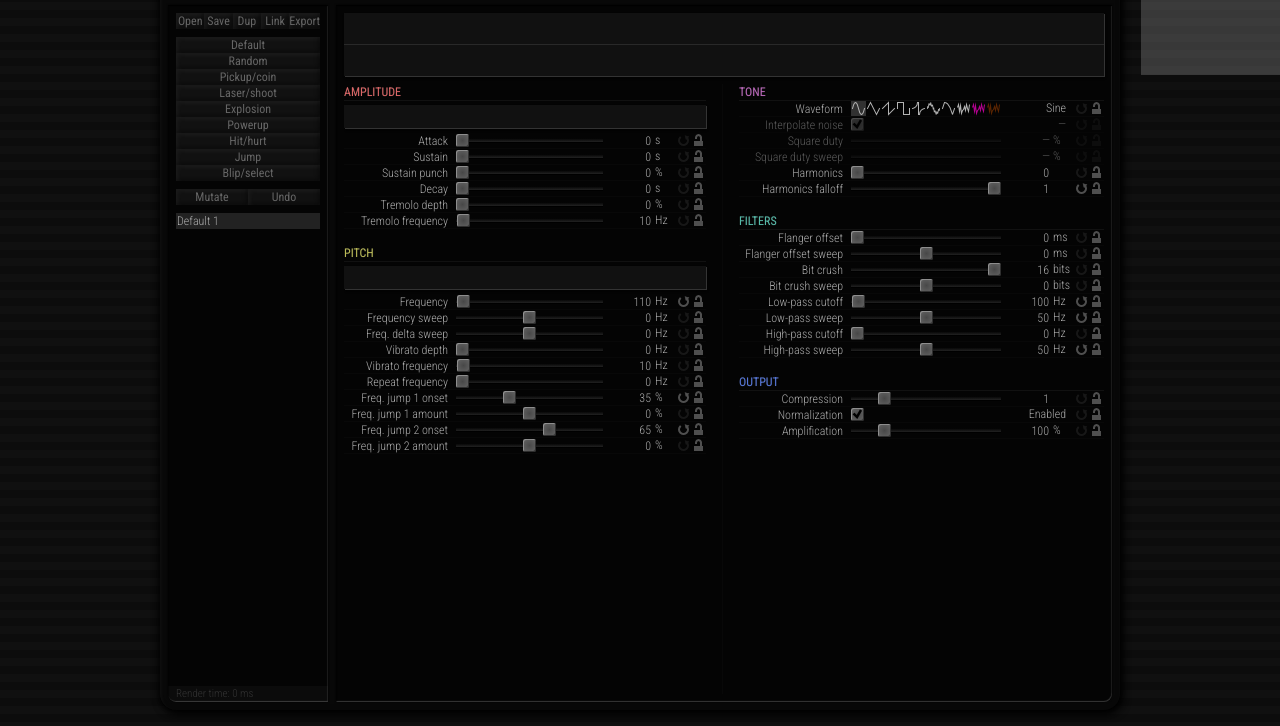
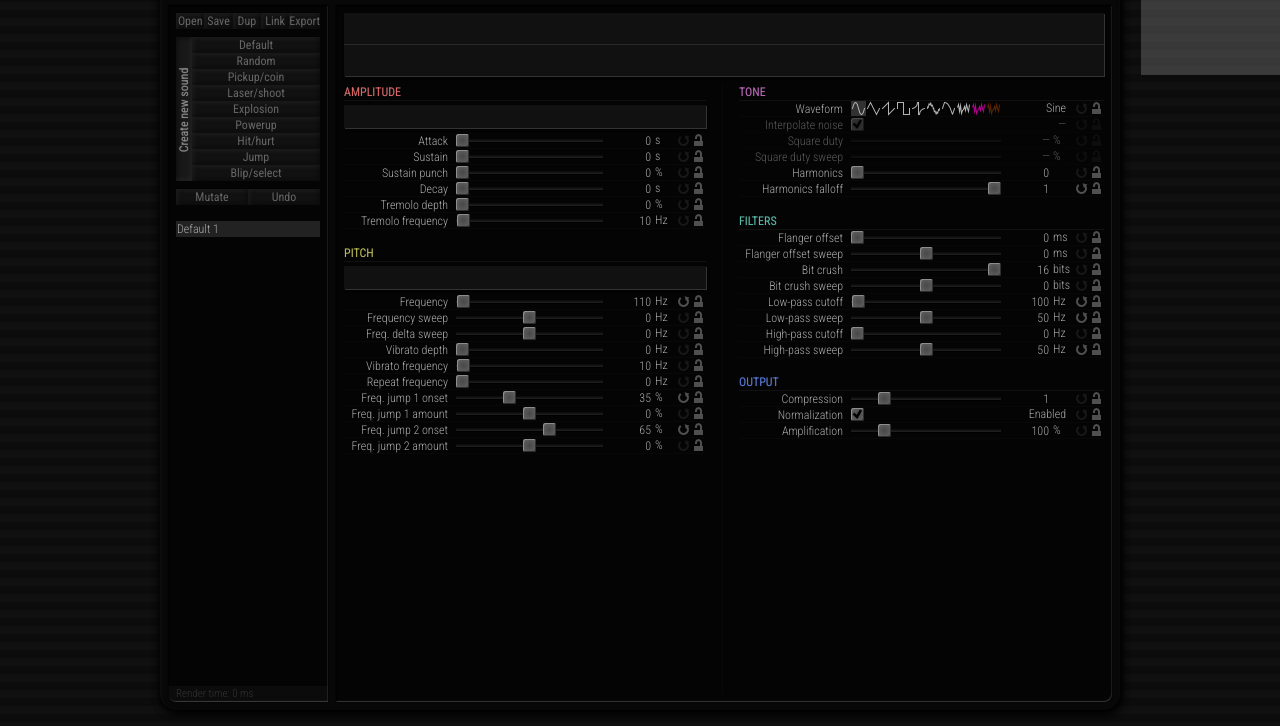
Before and after one commit to ttencate/jfxr, a website: page index.html in a window 1280 px wide. Shown: the part 74-800 px from the top of the page. Drawn offline with nearby package versions, Linux system fonts and the light colour scheme; grey boxes are pictures that could not be loaded; a web font is replaced by a local one.

Commit message:
Add toggle button to overwrite current sound
Fixes #3.

```diff
--- a/index.html
+++ b/index.html
@@ -61,10 +61,16 @@
               <span>Export</span>
             </button>
           </div>
-          <div class="presets">
-            <button ng-repeat="preset in ctrl.presets" class="button button-preset" ng-click="ctrl.applyPreset(preset)">
-              <span>{{preset.name}}</span>
-            </button>
+          <div class="toolbar">
+            <label class="button button-createnew" ng-class="{'button-checked': ctrl.createNew}" title="Create a new sound each time you click one of the preset buttons">
+              <input type="checkbox" ng-model="ctrl.createNew"></input>
+              <span>Create new sound</span>
+            </label>
+            <div class="presets">
+              <button ng-repeat="preset in ctrl.presets" class="button button-preset" ng-click="ctrl.applyPreset(preset)">
+                <span>{{preset.name}}</span>
+              </button>
+            </div>
           </div>
           <div class="toolbar">
             <button class="button button-preset" ng-click="ctrl.mutate()" title="Slightly change all parameters, except those which are locked">
--- a/src/main.js
+++ b/src/main.js
@@ -58,6 +58,7 @@ jfxrApp.controller('JfxrCtrl', ['context', 'Player', '$scope', '$timeout', '$win
 
   this.analyserEnabled = localStorage.get('analyserEnabled', true);
   this.autoplay = localStorage.get('autoplayEnabled', true);
+  this.createNew = localStorage.get('createNew', true);
 
   this.presets = allPresets;
 
@@ -130,7 +131,13 @@ jfxrApp.controller('JfxrCtrl', ['context', 'Player', '$scope', '$timeout', '$win
   };
 
   this.applyPreset = function(preset) {
-    var sound = history.newSound(preset.name);
+    var sound;
+    if (this.createNew) {
+      sound = history.newSound(preset.name);
+    } else {
+      sound = this.getSound();
+      sound.reset();
+    }
     preset.applyTo(sound);
   };
 
@@ -189,6 +196,12 @@ jfxrApp.controller('JfxrCtrl', ['context', 'Player', '$scope', '$timeout', '$win
     }
   });
 
+  $scope.$watch(function() { return this.createNew; }.bind(this), function(value) {
+    if (angular.isDefined(value)) {
+      localStorage.set('createNew', value);
+    }
+  });
+
   $scope.$watch(function() { return this.getSound().serialize(); }.bind(this), function(value) {
     if (this.synth) {
       this.synth.cancel();
--- a/style.css
+++ b/style.css
@@ -395,13 +395,25 @@ h1 a {
   font-weight: 400;
   text-align: center;
 
-  background: #111;
+  background-color: #111;
   color: #666;
   box-shadow:
     2px 2px 4px rgba(255, 255, 255, 0.05) inset,
     -2px -2px 4px rgba(0, 0, 0, 0.4) inset;
 
   transition: color 0.1s linear, background-color 0.1s linear;
+
+  -webkit-flex-grow: 1;
+  flex-grow: 1;
+}
+
+.button-checked {
+  background-color: #181818;
+  color: #888;
+  box-shadow:
+    -2px -2px 4px rgba(255, 255, 255, 0.05) inset,
+    2px 2px 4px rgba(0, 0, 0, 0.4) inset;
+  text-shadow: 0 0 1px rgba(255, 255, 255, 0.3);
 }
 
 .button:hover:not(:disabled) {
@@ -417,7 +429,8 @@ h1 a {
     1px 1px 2px rgba(0, 0, 0, 0.4) inset;
 }
 
-.button:active:not(:disabled) > span {
+.button:active:not(:disabled) > span,
+.button-checked > span {
   position: relative;
   top: 1px;
   left: 1px;
@@ -436,19 +449,17 @@ h1 a {
   flex-grow: 1;
 }
 
-.button-preset {
-  width: 100%;
-}
-
 .offsetparent {
   position: relative;
 }
 
 .toolbar {
+  position: relative;
   display: -webkit-flex;
   display: flex;
   -webkit-flex-direction: row;
   flex-direction: row;
+  margin-bottom: 8px;
 }
 
 .linkbox {
@@ -459,9 +470,43 @@ h1 a {
   z-index: 10;
 }
 
+.button-createnew {
+  position: absolute;
+  left: 0;
+  top: 0;
+  width: 16px;
+  height: 100%;
+  display: -webkit-flex;
+  display: flex;
+  -webkit-align-items: center;
+  align-items: center;
+  -webkit-justify-content: center;
+  justify-content: center;
+}
+
+.button-createnew input {
+  position: absolute;
+  visibility: hidden;
+}
+
+.button-createnew > span {
+  display: block;
+  white-space: nowrap;
+  width: 200px;
+  margin: 0 -99px 0 -101px;
+  -webkit-transform: rotate(-90deg);
+  transform: rotate(-90deg);
+  -webkit-transform-origin: 50% 50%;
+  transform-origin: 50% 50%;
+}
+
 .presets {
-  margin-top: 8px;
-  margin-bottom: 8px;
+  padding-left: 16px;
+  width: 100%;
+}
+
+.button-preset {
+  width: 100%;
 }
 
 .history {
```
